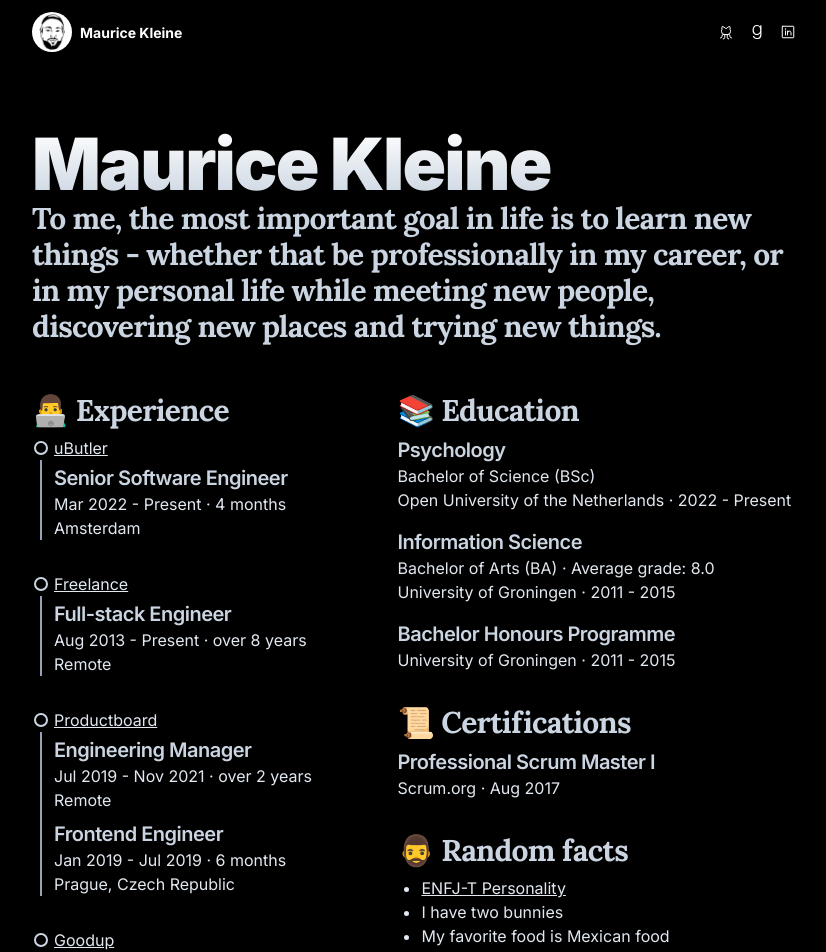
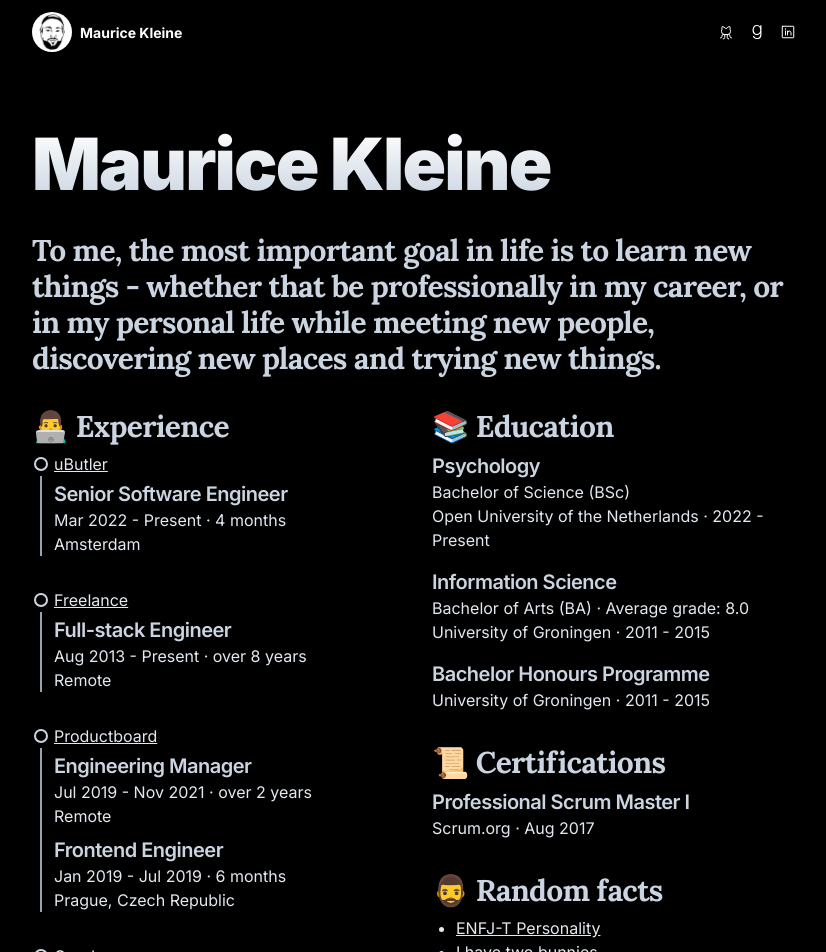
Before and after one commit to mauricekleine/mozza, a Next.js app: page /resume in a window 1280 px wide. Shown: the top 952 px of the page, without its empty margins (224-1050 px from the left). Built offline with nearby package versions, Linux system fonts and the light colour scheme.

Commit message:
fix: resume layout

```diff
--- a/app/layout.tsx
+++ b/app/layout.tsx
@@ -1,3 +1,4 @@
+import { Stars } from "~/stars";
 import { sans } from "~/ui/fonts";
 import { Navigation } from "~/ui/navigation";
 
@@ -18,7 +19,7 @@ export default function RootLayout({
         <title>Maurice Kleine</title>
       </head>
 
-      <body className="bg-black">
+      <body className="relative bg-black">
         <Navigation />
 
         <main className="relative mx-auto mt-32 mb-16 w-full px-8 text-primary-200 sm:w-4/6 sm:px-0 md:w-4/5 lg:w-3/5">
--- a/app/resume/page.tsx
+++ b/app/resume/page.tsx
@@ -22,7 +22,7 @@ const experienceSortedByEndDate = experience.sort((exp1, exp2) => {
 
 export default function ResumePage() {
   return (
-    <>
+    <Stack gap={8}>
       <Heading as="h1">Maurice Kleine</Heading>
 
       <Heading>
@@ -31,7 +31,8 @@ export default function ResumePage() {
         meeting new people, discovering new places and trying new things.
       </Heading>
 
-      <div className="mt-12 flex flex-col justify-between space-y-12 lg:flex-row lg:space-x-8 lg:space-y-0">
+      <div className="flex flex-col justify-between space-y-12 lg:flex-row lg:space-x-8 lg:space-y-0">
+        <div className="flex-1">
           <Stack gap={2}>
             <Heading>👨‍💻 Experience</Heading>
 
@@ -73,6 +74,7 @@ export default function ResumePage() {
               ))}
             </Stack>
           </Stack>
+        </div>
 
         <div className="flex-1">
           <Stack gap={8}>
@@ -134,6 +136,6 @@ export default function ResumePage() {
           </Stack>
         </div>
       </div>
-    </>
+    </Stack>
   );
 }
--- a/app/ui/navigation/navigation.tsx
+++ b/app/ui/navigation/navigation.tsx
@@ -10,7 +10,7 @@ import { SocialLinks } from "./social-links";
 
 export function Navigation() {
   return (
-    <nav className="fixed top-0 z-50 w-full">
+    <nav className="fixed top-0 z-50 w-full bg-gradient-to-b from-black to-transparent">
       <div className="mx-auto flex h-16 items-center justify-between px-8 sm:w-4/6 sm:px-0 md:w-4/5 lg:w-3/5">
         <Link href="/" type="nav">
           <Stack alignItems="center" direction="horizontal" gap={2}>
```
Also changed, not shown: 1 other file (tests, documents, lock files or other folders). Lines whose indentation alone changed are shown as unchanged.
